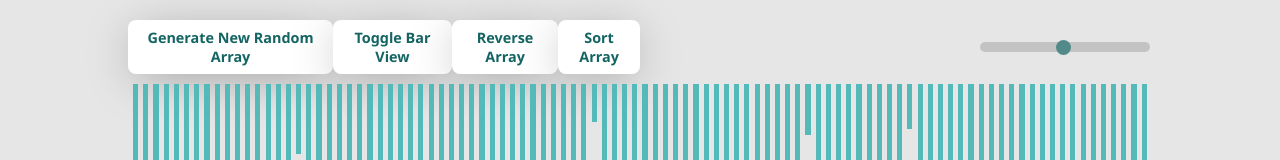
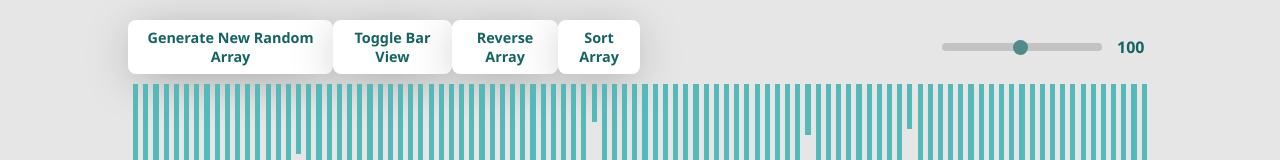
Before and after one commit to iamabhi898/sorting-visualizer, a React (Create React App) app: page / in a window 1280 px wide. Shown: the top 160 px of the page. Built offline with nearby package versions, Linux system fonts and the light colour scheme.

Commit message:
added - number of bars counter

```diff
--- a/src/SortingVisualizer/SortingVisualizer.css
+++ b/src/SortingVisualizer/SortingVisualizer.css
@@ -44,10 +44,25 @@
     transform: translateY(2px);
 }
 
+.sliderWrapper {
+    display: flex;
+    justify-content: space-between;
+    align-items: center;
+}
+
+#sliderRangeValue {
+    margin: 5px;
+    width: 30px;
+    color: #136462;
+    font-weight: 600;
+    font-family: 'Segoe UI', Tahoma, Geneva, Verdana, sans-serif;
+}
+
 #slider {
     -webkit-appearance: none;
-    width: 170px;
-    height: 10px;
+    width: 160px;
+    height: 8px;
+    margin-right: 10px;
     border-radius: 5px;
     background: #b5b5b5;
     opacity: 0.7;
--- a/src/SortingVisualizer/SortingVisualizer.jsx
+++ b/src/SortingVisualizer/SortingVisualizer.jsx
@@ -74,8 +74,9 @@ function SortingVisualizer() {
           <button className="button uppperBtn" onClick={sortArray}>
             Sort Array
           </button>
+        </div>
         {/* SLIDER ::: NUMBER OF BARS */}
-        </div>
+        <div className="sliderWrapper">
           <input
             type="range"
             id="slider"
@@ -86,6 +87,8 @@ function SortingVisualizer() {
               setNumOfBars(event.target.value);
             }}
           />
+          <p id="sliderRangeValue">{numOfBars}</p>
+        </div>
       </div>
       {/* CONTAINER ::: BARS */}
       <div
```
Lines whose indentation alone changed are shown as unchanged.
